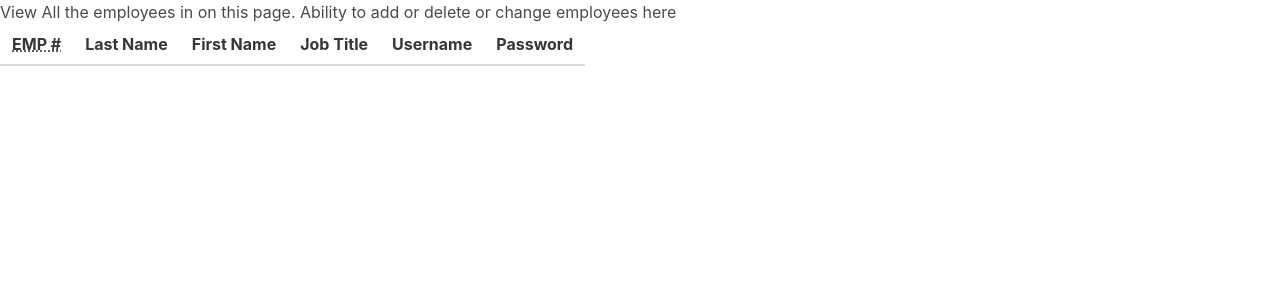
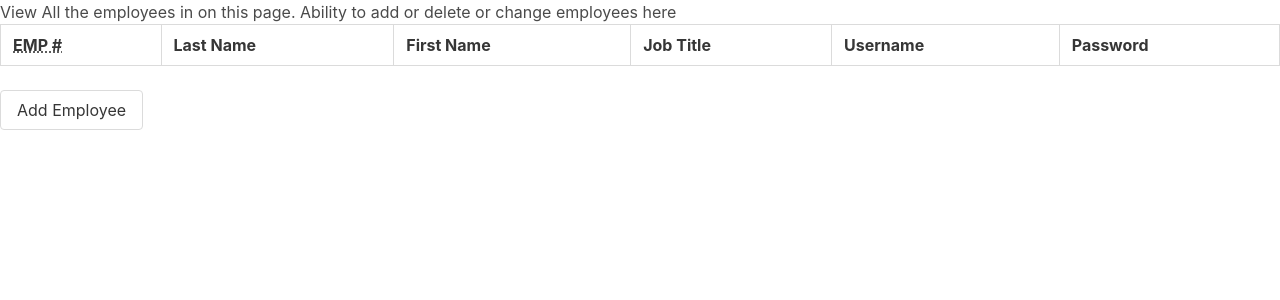
Before and after one commit to jamesb5778/Ripple-Schedule, a Django app: page /employees/ in a window 1280 px wide. Shown: the part 52-352 px from the top of the page. Run offline with Django 3.2, Linux system fonts and the light colour scheme; data that the repository does not hold is empty.

Commit message:
create employee working and redirects after submission

```diff
--- a/main_app/templates/employees_view.html
+++ b/main_app/templates/employees_view.html
@@ -3,7 +3,7 @@
     <h1>View All the employees in on this page. Ability to add or delete or change employees here</h1>
 
     <div class = "table-container">
-        <table class = "table">
+        <table class = "table is-bordered is-fullwidth is-hoverable">
             <thead>
                 <tr>
                     <th><abbr title = "EmpNumber">EMP #</abbr></th>
@@ -37,7 +37,7 @@
                 </tr>
             {% endfor %}
          </table>
-
+         <a class = "button" href="{% url 'employee_create' %}">Add Employee</a>
     </div>
 
 {% endblock %}
--- a/main_app/urls.py
+++ b/main_app/urls.py
@@ -14,6 +14,7 @@ urlpatterns = [
     path('employees/', views.Employees_View.as_view(), name = "employees_list"),
     #path to view only one employee
     #path to create an employee
+    path ('employees/new/', views.Employee_Create.as_view(), name = "employee_create"),
     #path to update an employee
     #path to delete an employee
 ]
--- a/main_app/views.py
+++ b/main_app/views.py
@@ -1,10 +1,6 @@
 from django.shortcuts import render
-import calendar
-from calendar import HTMLCalendar
-from django.views import View
-from django.http import HttpResponse
 from django.views.generic.base import TemplateView
-from django.views.generic import ListView
+from django.views.generic.edit import CreateView
 from .models import Employee
 
 # Create your views here.
@@ -31,6 +27,13 @@ class Employees_View(TemplateView):
             context["header"] = "All Employees"
         return context
 
+# view to add employees to the database
+class Employee_Create(CreateView):
+    model = Employee
+    fields = ['EmpNumber', 'FirstName', 'LastName', 'JobTitle', 'Username', 'Password']
+    template_name = "employee_create.html"
+    success_url = "/employees/"
+
 # view for the schedule page
 class Schedule_View(TemplateView):
     template_name = "schedule_page.html"
```
Also changed, not shown: main_app/templates/employee_create.html (added, +13 -0 lines).
